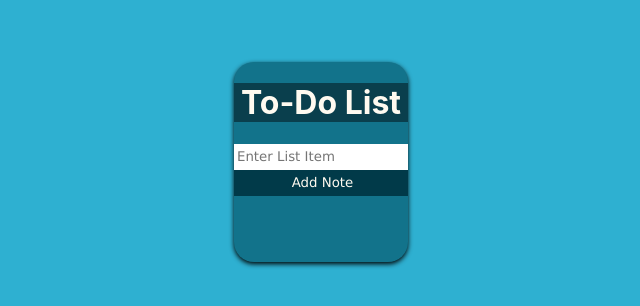
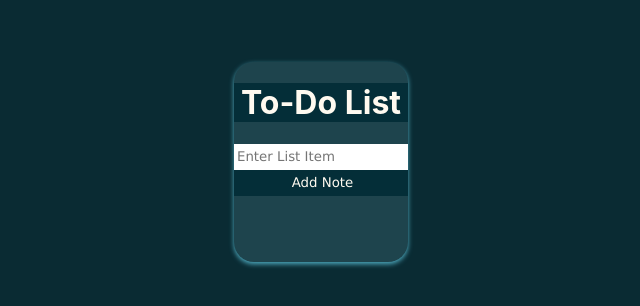
Before and after one commit to shivang02/to-do-list, a React (Create React App) app in the folder to-do-list/: page / in a window 1280 px wide. Shown: the part 238-544 px from the top of the page, without its empty margins (319-959 px from the left). Built offline with nearby package versions, Linux system fonts and the light colour scheme.

Commit message:
CSS changes

```diff
--- a/to-do-list/src/App.css
+++ b/to-do-list/src/App.css
@@ -7,19 +7,19 @@
   justify-content: center;
   width: 100%;
   min-height: 100vh;
-  background-color: #2eb0d1;
+  background-color: #0a2b33;
   background-attachment: fixed;
 }
 
 .inner-app {
 
-  background-color:#12738b;
+  background-color:#1e444d;
   margin: 100px;
   vertical-align: middle;
   text-align: center;
   width: fit-content;
 
-  box-shadow:0px 2px 5px black;
+  box-shadow:0px 2px 5px #50adc2;
   padding: auto;
   border-radius: 20px;
   min-height: 200px;
@@ -42,18 +42,19 @@
   word-wrap: normal;
   font-family: 'Lucida Sans', 'Lucida Sans Regular', 'Lucida Grande', 'Lucida Sans Unicode', Geneva, Verdana, sans-serif;
   font-size: 20px;
+  color: #d6eff5;
   text-align: left;
   padding: 10px;
   justify-content: center;
 }
 .header-main {
   text-align: center;
-  background-color: #0a3f4d;
+  background-color: #042e38;
   color: floralwhite;
 }
 
 .list-submit-button {
-  background-color: #013a49;
+  background-color: #042e38;
   padding: 3px 0 3px 3px;
   color: floralwhite;
   border:none;
```
